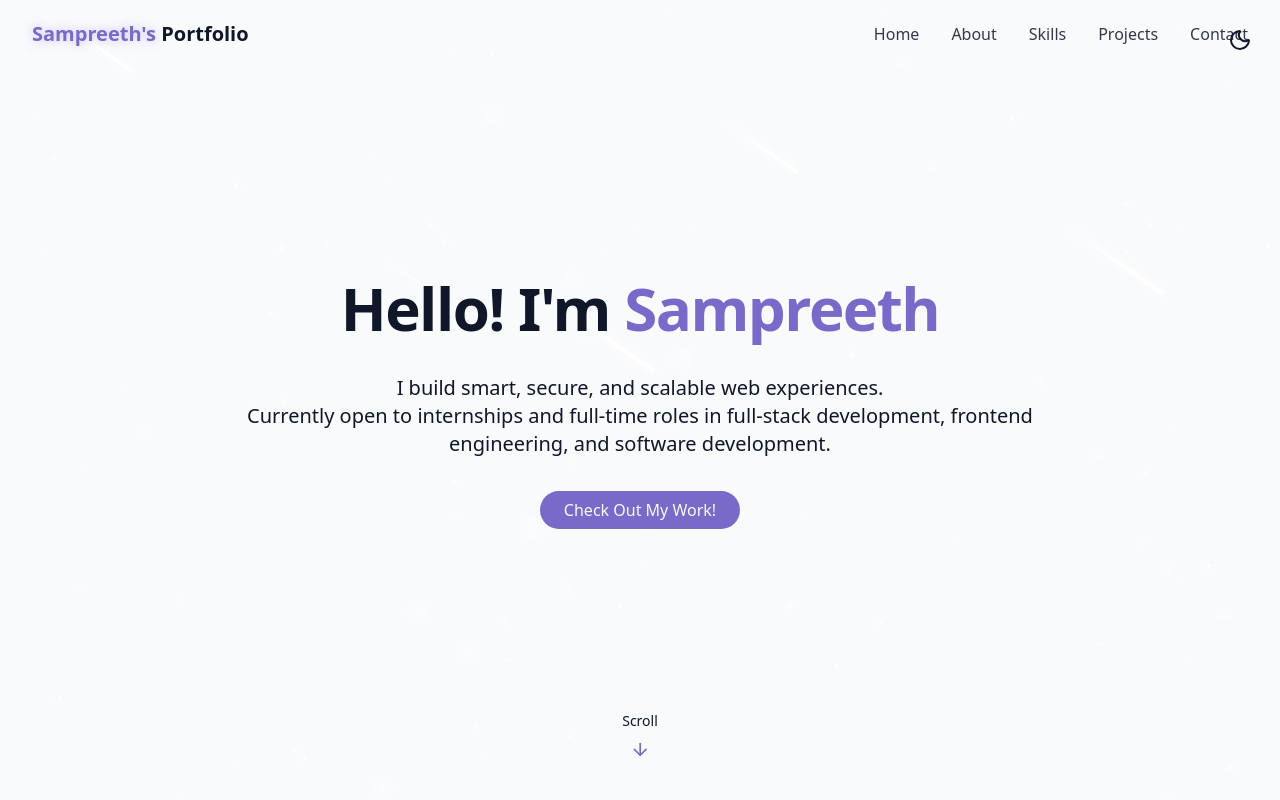
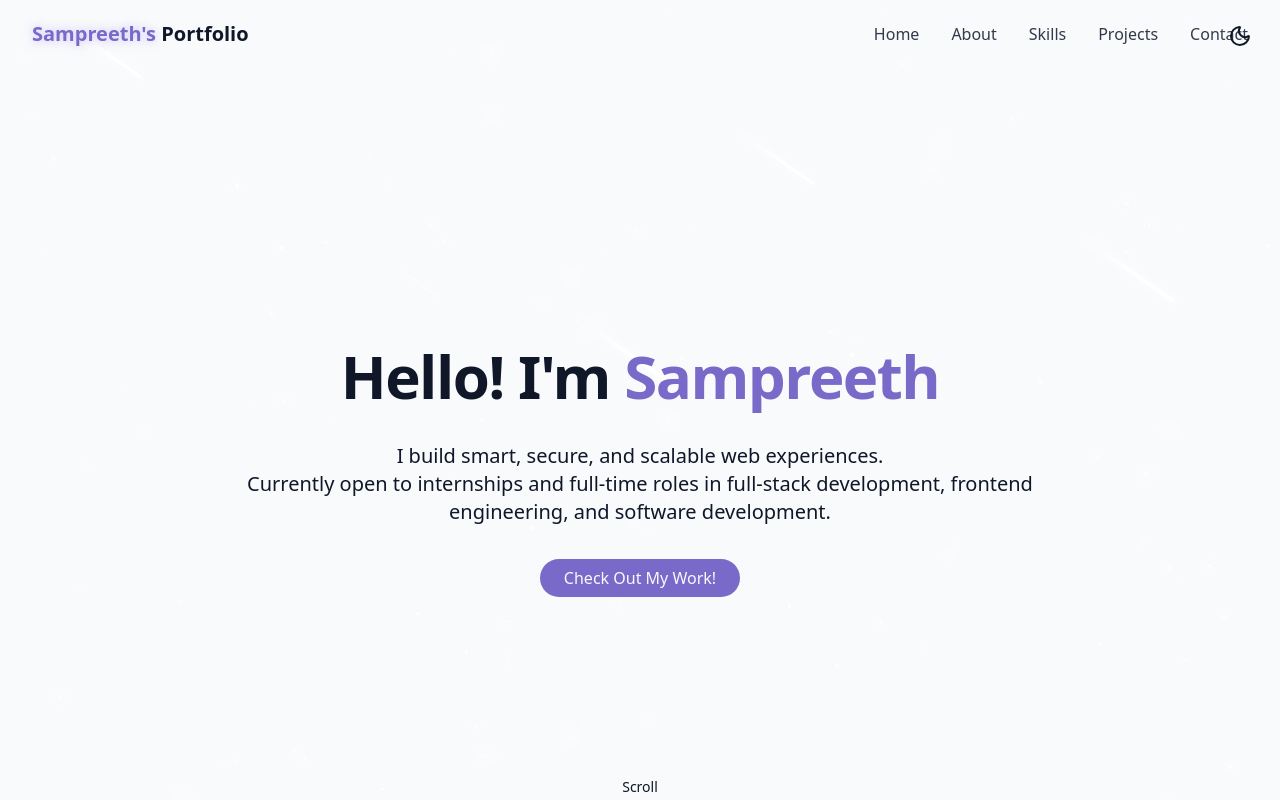
Before and after one commit to sam-sampreeth/portfolio-webapp, a React (Vite) app: page / in a window 1280 px wide. Shown: the top 800 px of the page. Built offline with nearby package versions, Linux system fonts and the light colour scheme.

Commit message:
Minor changes for hosting

```diff
--- a/src/components/Footer.jsx
+++ b/src/components/Footer.jsx
@@ -1,5 +1,4 @@
 import { ArrowUp } from "lucide-react";
-import { IoMdFlower } from "react-icons/io";
 import { PiFlowerFill } from "react-icons/pi";
 
 export const Footer = () => {
@@ -20,7 +19,7 @@ export const Footer = () => {
           </p>
 
         </div>
-        <div className="gap-3 flex flex-col items-center animate-bounce mt-30">
+        <div className="gap-3 flex flex-col items-center  mt-30">
             <a href="#hero">
                 <span className="text-sm text-muted-foreground mb-2"> Top </span>
                 <ArrowUp className="h-5 w-5 text-primary" />
--- a/src/components/Navbar.jsx
+++ b/src/components/Navbar.jsx
@@ -23,7 +23,7 @@ export const NavBar = () => {
 
 
     return(
-         <nav className={cn("fixed w-full z-40 transition-all duration-300",
+         <nav className={cn(" w-full z-40 transition-all duration-300",
             isScrolled ? "py-3 bg-background/80 backdrop-blur-md shadow-xs" : "py-5")}>
             <div className="container flex items-center justify-between">
                 <a className="text-xl font-bold text-primary flex items-center" href="/">
@@ -57,6 +57,7 @@ export const NavBar = () => {
                             </a>
                         ))}
                     </div>
+
                 </div>
 
             </div>
--- a/src/components/ThemeToggle.jsx
+++ b/src/components/ThemeToggle.jsx
@@ -28,7 +28,7 @@ export const ThemeToggle = () => {
     }
 
     return(
-        <button onClick={toggleTheme} className={cn("fixed max-sm:hidden top-5 right-5 z-50 p-2 rounded-full",
+        <button onClick={toggleTheme} className={cn("fixed max-sm:hidden top-4 right-5 z-50 p-2 rounded-full",
         "transition-colors duration-300 focus:outline-hidden cursor-pointer")}>
             {" "} {isDarkMode ? <Sun className="h-6 w-6"/>: <Moon className="h-6 w-6"/>}
         </button>
--- a/src/pages/Home.jsx
+++ b/src/pages/Home.jsx
@@ -13,7 +13,7 @@ export const Home = () => {
     return(
         <div className="min-h-screen bg-background text-foreground overflow-x-hidden">
             {/* Theme Selection */}
-            <ThemeToggle/>
+            <ThemeToggle />
 
             {/* Background */}
             <StarBackground />
--- a/vite.config.js
+++ b/vite.config.js
@@ -11,4 +11,5 @@ export default defineConfig({
       "@": path.resolve(__dirname, "./src"),
     },
   },
+  base: "/sam-sampreeth"
 });
```
